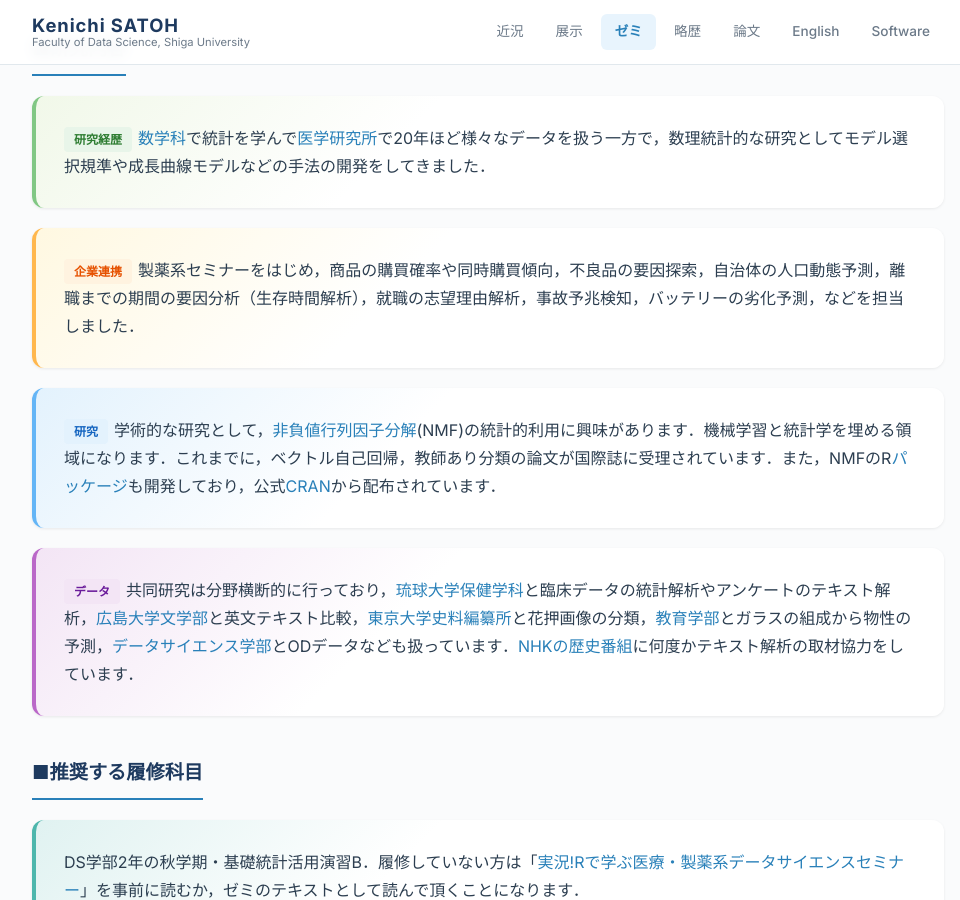
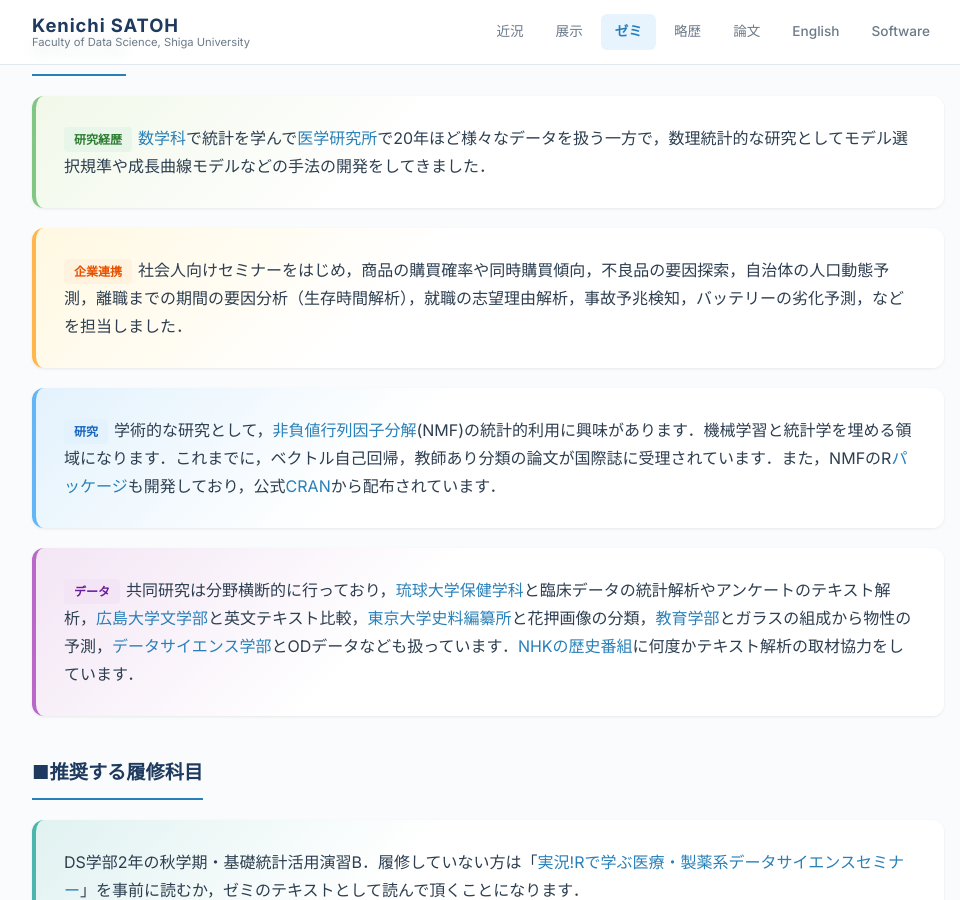
Before and after one commit to ksatohds/ksatohds.github.io, a Jekyll site: the page built from laboratory.md, in a window 1280 px wide and 900 px high, scrolled down 1038 px. Shown: the whole window, without its empty margins (152-1112 px from the left). Built offline with Jekyll 4.4.1, drawn with Linux system fonts in a browser that asks for light colours.

Commit message:
20260923 ゼミ: 企業連携の「製薬系セミナー」を「社会人向けセミナー」に（応募書類と表記を統一）
Co-Authored-By: Claude Opus 5.5 <noreply@anthropic.com>

```diff
--- a/laboratory.md
+++ b/laboratory.md
@@ -33,7 +33,7 @@ title: ゼミ
   </div>
 
   <div class="card card-collab">
-    <p><span class="lab-tag collab">企業連携</span>製薬系セミナーをはじめ，商品の購買確率や同時購買傾向，不良品の要因探索，自治体の人口動態予測，離職までの期間の要因分析（生存時間解析），就職の志望理由解析，事故予兆検知，バッテリーの劣化予測，などを担当しました．</p>
+    <p><span class="lab-tag collab">企業連携</span>社会人向けセミナーをはじめ，商品の購買確率や同時購買傾向，不良品の要因探索，自治体の人口動態予測，離職までの期間の要因分析（生存時間解析），就職の志望理由解析，事故予兆検知，バッテリーの劣化予測，などを担当しました．</p>
   </div>
 
   <div class="card card-research">
```
